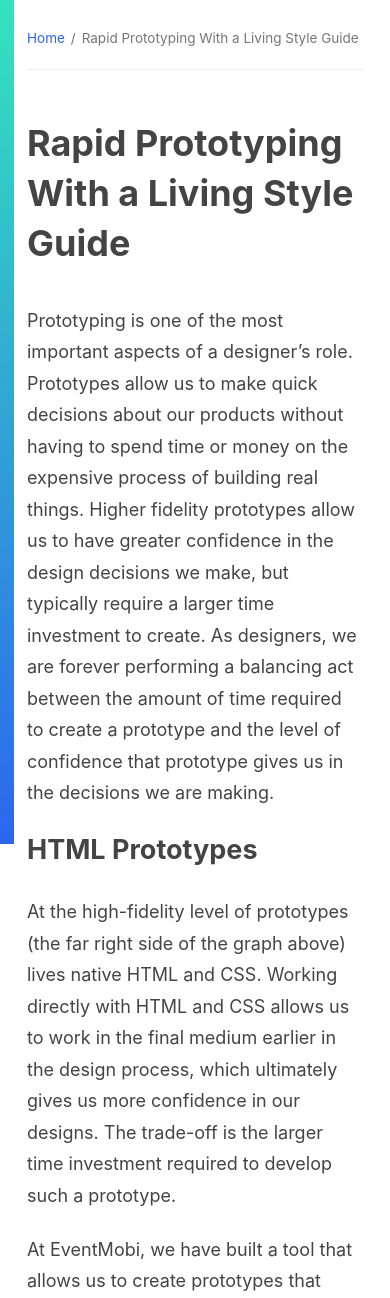
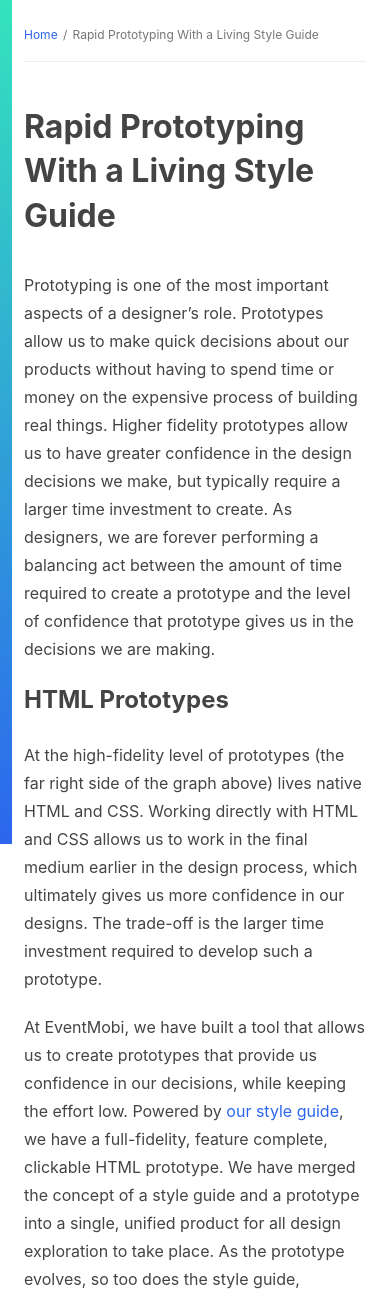
Before and after one commit to philbuchanan/philbuchanan.github.io, a PHP site: page /posts/rapid-prototyping-with-a-living-style-guide/ in a window 390 px wide. Shown: the top 1298 px of the page. Run offline with PHP 8.4, Linux system fonts and the light colour scheme.

Commit message:
Fixed footer and breadcurmb wrapping issues on mobile

```diff
--- a/assets/css/style.css
+++ b/assets/css/style.css
@@ -56,7 +56,7 @@ html {
 html {
   color: #444;
   font-family: -apple-system, BlinkMacSystemFont, "Segoe UI", Roboto, Oxygen-Sans, Ubuntu, Cantarell, "Helvetica Neue", sans-serif;
-  font-size: 18px;
+  font-size: 16px;
   line-height: 1.75;
   font-weight: 400;
   -webkit-font-smoothing: antialiased;
@@ -80,6 +80,12 @@ body {
   margin-left: auto;
   margin-right: auto;
   padding: 1.5rem 1.5rem 2.5rem 1.5rem;
+}
+
+@media screen and (min-width: 28rem) {
+  html {
+    font-size: 18px;
+  }
 }
 
 @media screen and (min-width: 44rem) {
@@ -204,6 +210,7 @@ img {
 
 .c-nav__list {
   display: flex;
+  flex-wrap: wrap;
   font-size: 0.75rem;
 }
 
@@ -219,6 +226,13 @@ img {
 
 .c-breadcrumbs__list {
   display: flex;
+}
+
+.c-breadcrumbs__item:last-child {
+  display: inline-block;
+  white-space: nowrap;
+  overflow: hidden;
+  text-overflow: ellipsis;
 }
 
 .c-breadcrumbs__item:not(:last-child):after {
--- a/assets/css/style.scss
+++ b/assets/css/style.scss
@@ -99,7 +99,7 @@ html {
 html {
 	color: $color-text;
 	font-family: -apple-system, BlinkMacSystemFont, "Segoe UI", Roboto, Oxygen-Sans, Ubuntu, Cantarell, "Helvetica Neue", sans-serif;
-	font-size: $font-size;
+	font-size: 16px;
 	line-height: $line-height;
 	font-weight: 400;
 	-webkit-font-smoothing: antialiased;
@@ -123,6 +123,12 @@ body {
 	margin-left: auto;
 	margin-right: auto;
 	padding: 1.5rem 1.5rem 2.5rem 1.5rem;
+}
+
+@media screen and (min-width: 28rem) {
+	html {
+		font-size: $font-size;
+	}
 }
 
 @media screen and (min-width: 44rem) {
@@ -272,6 +278,7 @@ img {
 
 .c-nav__list {
 	display: flex;
+	flex-wrap: wrap;
 	font-size: 0.75rem;
 }
 
@@ -292,6 +299,13 @@ img {
 }
 
 .c-breadcrumbs__item {
+	&:last-child {
+		display: inline-block;
+		white-space: nowrap;
+		overflow: hidden;
+		text-overflow: ellipsis;
+	}
+
 	&:not(:last-child) {
 		&:after {
 			content: "/";
--- a/posts/rapid-prototyping-with-a-living-style-guide/index.html
+++ b/posts/rapid-prototyping-with-a-living-style-guide/index.html
@@ -16,7 +16,9 @@
 			<nav class="c-breadcrumbs" aria-label="Breadcrumb">
 				<ol class="o-list-bare c-breadcrumbs__list">
 					<li class="c-breadcrumbs__item"><a href="/">Home</a></li>
-					<li><span aria-current="page">Rapid Prototyping With a Living Style Guide</span></li>
+					<li class="c-breadcrumbs__item">
+						<span aria-current="page">Rapid Prototyping With a Living Style Guide</span>
+					</li>
 				</ol>
 			</nav>
 		</header>
--- a/posts/separate-but-together-design-at-eventmobi/index.html
+++ b/posts/separate-but-together-design-at-eventmobi/index.html
@@ -16,7 +16,9 @@
 			<nav class="c-breadcrumbs" aria-label="Breadcrumb">
 				<ol class="o-list-bare c-breadcrumbs__list">
 					<li class="c-breadcrumbs__item"><a href="/">Home</a></li>
-					<li><span aria-current="page">Separate, But Together: Design at EventMobi</span></li>
+					<li class="c-breadcrumbs__item">
+						<span aria-current="page">Separate, But Together: Design at EventMobi</span>
+					</li>
 				</ol>
 			</nav>
 		</header>
--- a/posts/take-ownership-of-your-design-with-living-style-guides/index.html
+++ b/posts/take-ownership-of-your-design-with-living-style-guides/index.html
@@ -16,7 +16,9 @@
 			<nav class="c-breadcrumbs" aria-label="Breadcrumb">
 				<ol class="o-list-bare c-breadcrumbs__list">
 					<li class="c-breadcrumbs__item"><a href="/">Home</a></li>
-					<li><span aria-current="page">Take Ownership of Your Design with Living Style Guides</span></li>
+					<li class="c-breadcrumbs__item">
+						<span aria-current="page">Take Ownership of Your Design with Living Style Guides</span>
+					</li>
 				</ol>
 			</nav>
 		</header>
```
